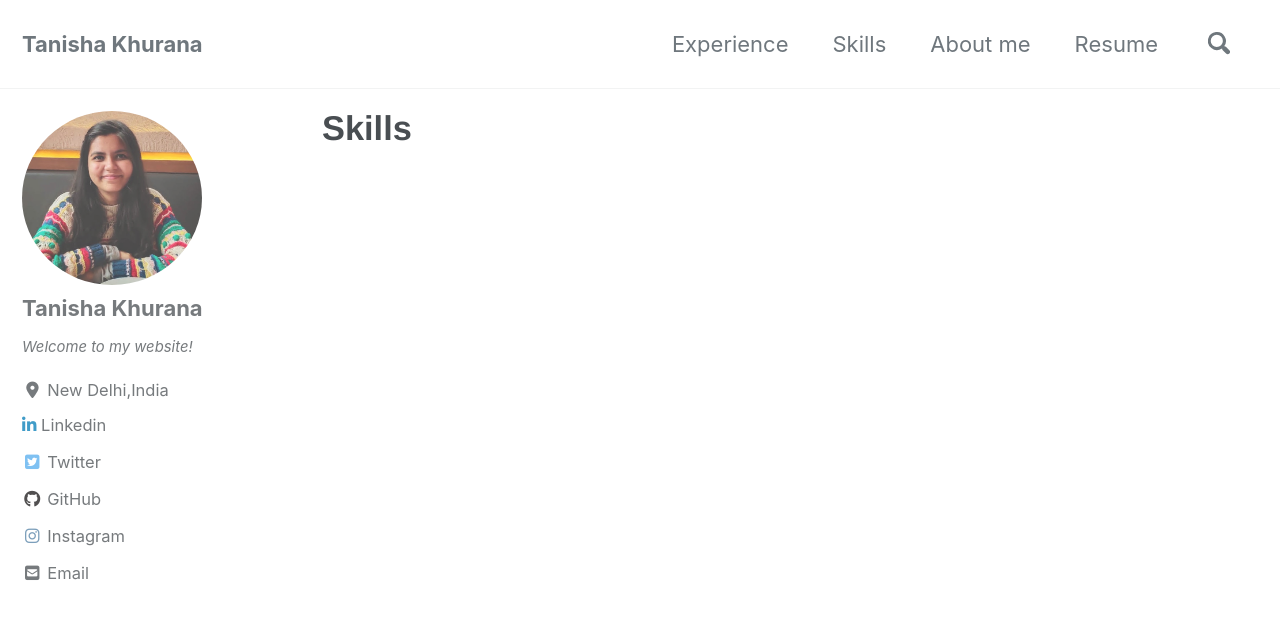
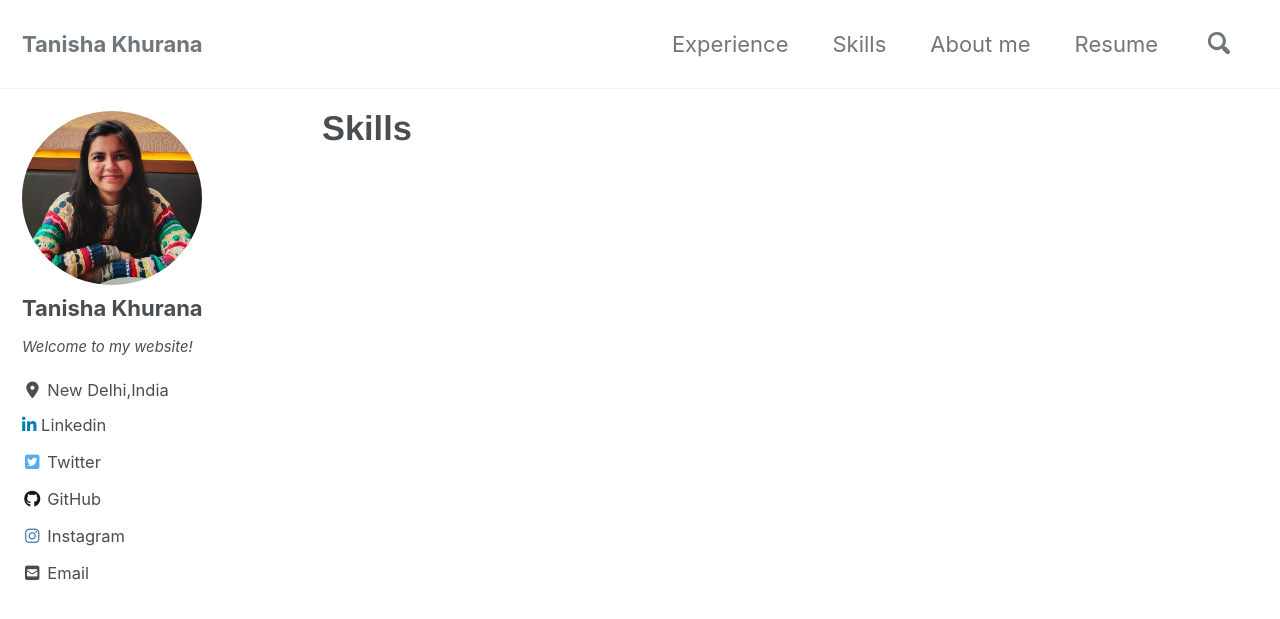
Before and after one commit to tanisha1112/tanisha1112.github.io, a Jekyll site: the page built from _pages/skills.md, in a window 1280 px wide and 900 px high. Shown: the top 619 px of the window. Built offline with Jekyll 4.4.1, drawn with Linux system fonts in a browser that asks for light colours; cached includes are drawn as plain includes; nearby versions of some CDN libraries.

```diff
--- a/_sass/minimal-mistakes/_sidebar.scss
+++ b/_sass/minimal-mistakes/_sidebar.scss
@@ -19,7 +19,7 @@
   @include breakpoint($large) {
     float: left;
     width: calc(#{$right-sidebar-width-narrow} - 1em);
-    opacity: 0.75;
+    opacity: 1.0;
     -webkit-transition: opacity 0.2s ease-in-out;
     transition: opacity 0.2s ease-in-out;
 
```
